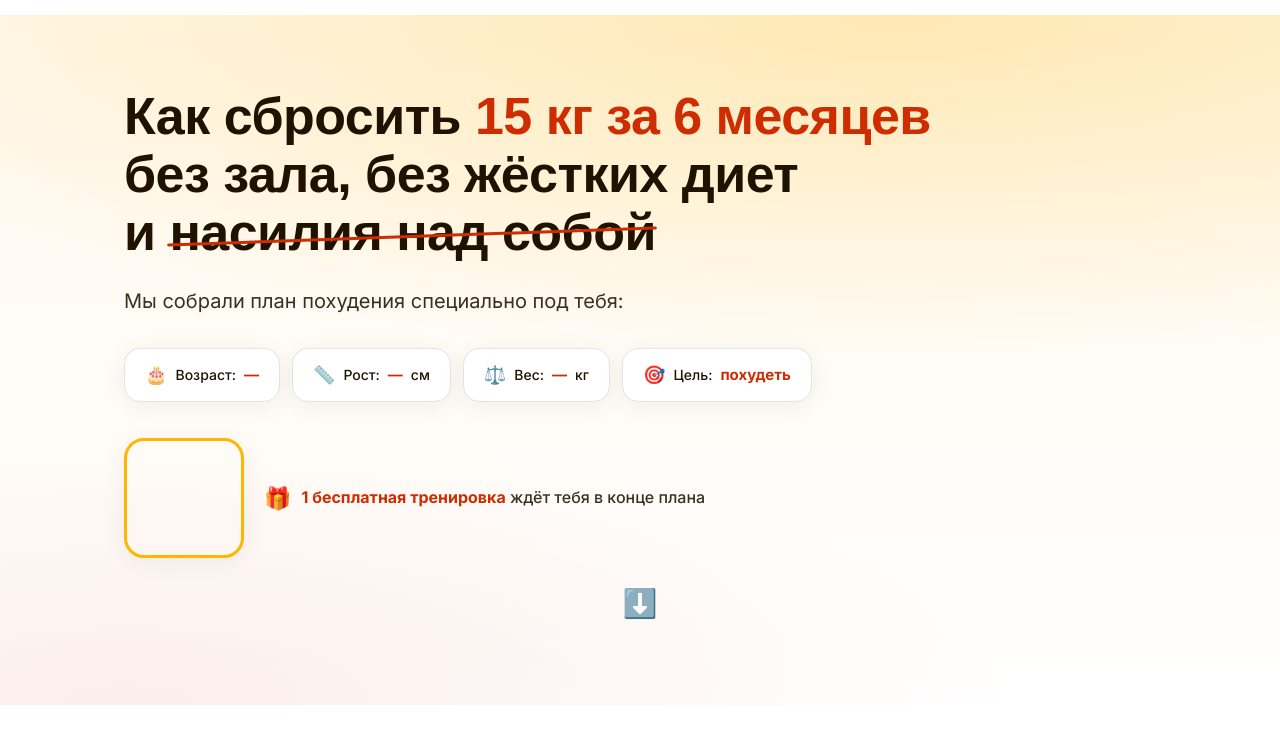
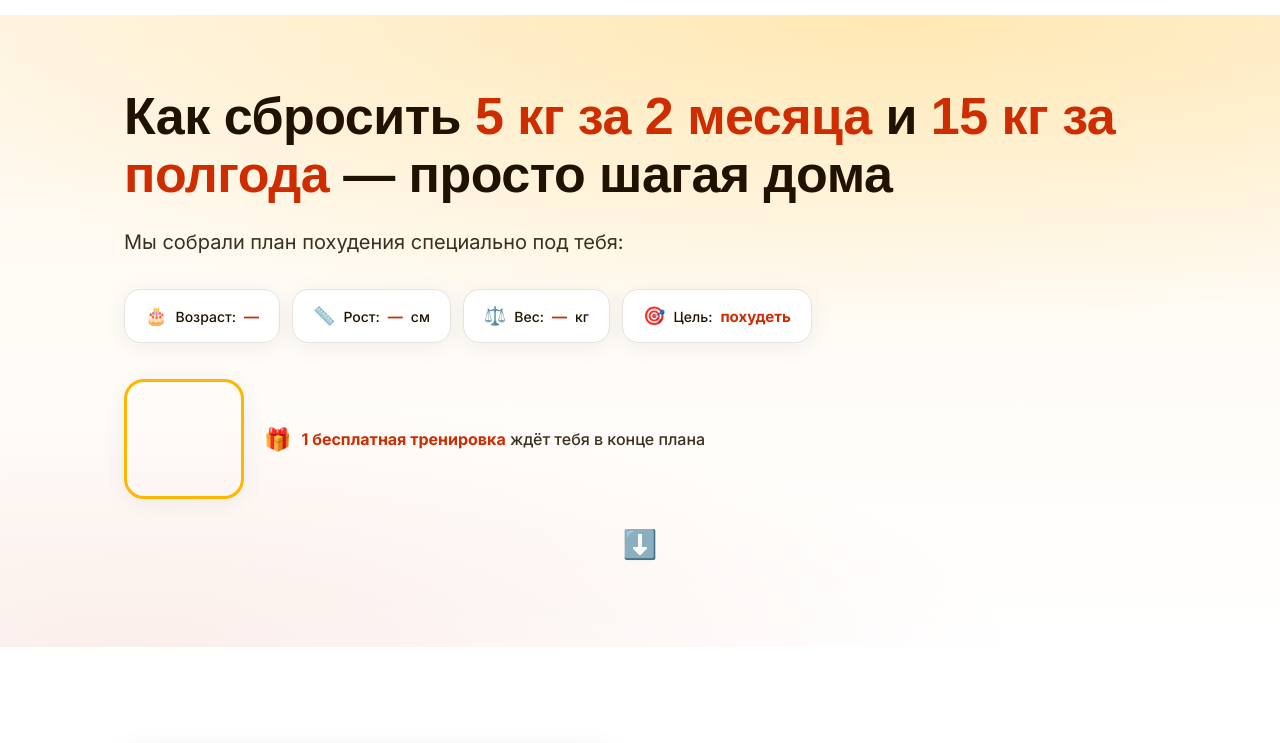
Before and after one commit to npopko55-cmd/walk-walk, a plain HTML site: page plan.html in a window 1280 px wide. Shown: the part 57-800 px from the top of the page. Drawn offline with Linux system fonts and the light colour scheme; grey boxes are pictures that could not be loaded; a web font is replaced by a local one.

Commit message:
auto: claude edit 21:34:39

```diff
--- a/plan.html
+++ b/plan.html
@@ -2154,10 +2154,8 @@
      ═══════════════════════════════════════════ -->
 <section class="hero">
   <div class="container">
-    <h1>
-      Как сбросить <span class="accent">15 кг за 6 месяцев</span><br>
-      без зала, без жёстких диет<br>
-      и <span class="strike">насилия над собой</span>
+    <h1 id="heroTitle" data-seg-h1>
+      Как сбросить <span class="accent">5&nbsp;кг за 2&nbsp;месяца</span> и <span class="accent">15&nbsp;кг за полгода</span> — просто шагая дома
     </h1>
 
     <p class="hero__sub">
```
